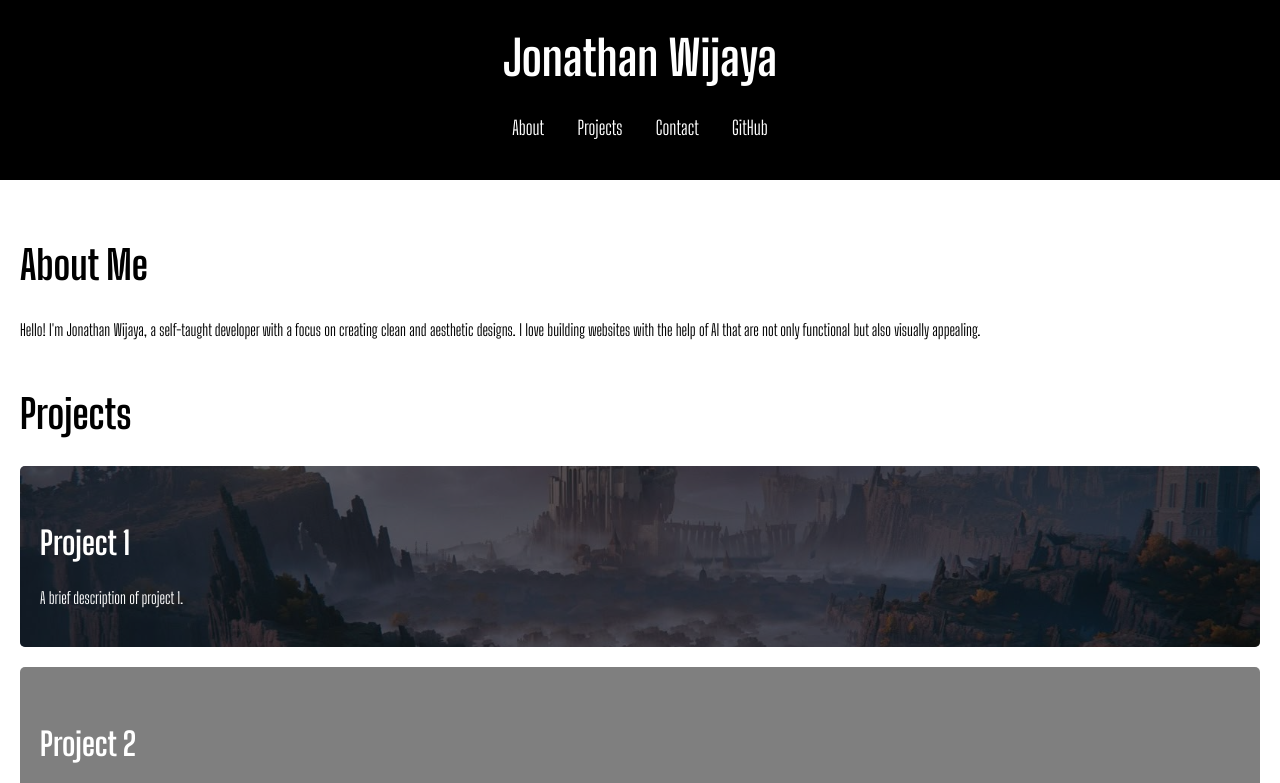
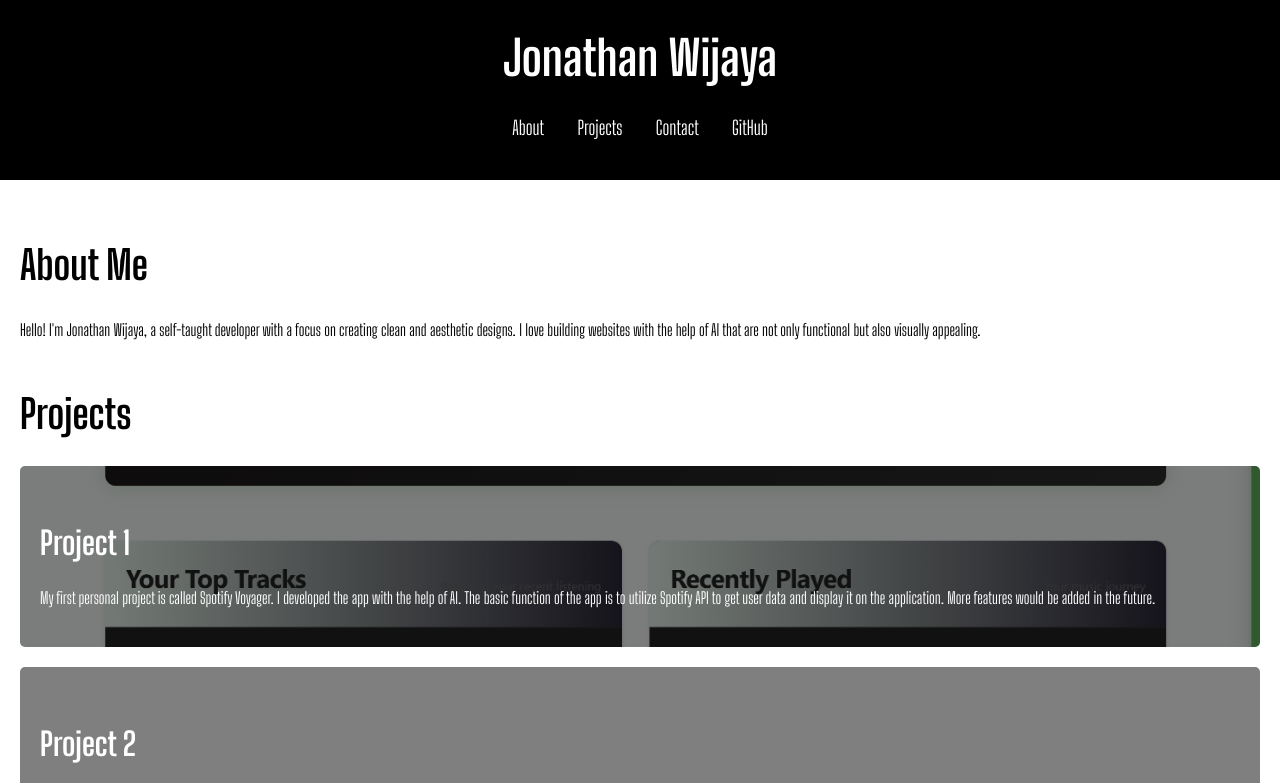
Before and after one commit to jonnwijaya/basic-portfolio, a plain HTML site: page index.html in a window 1280 px wide. Shown: the top 783 px of the page. Drawn offline with Linux system fonts and the light colour scheme.

Commit message:
added first project

```diff
--- a/index.html
+++ b/index.html
@@ -26,10 +26,10 @@
         </section>
         <section id="projects">
             <h2>Projects</h2>
-            <a href="https://github.com/your-github-username/project1" target="_blank" class="project-link">
-                <div class="project" style="background-image: url('er-wallpaper.jpeg');">
+            <a href="https://spotify-voyager.vercel.app/" target="_blank" class="project-link">
+                <div class="project" style="background-image: url('spotifyvoyager.png');">
                     <h3>Project 1</h3>
-                    <p>A brief description of project 1.</p>
+                    <p>My first personal project is called Spotify Voyager. I developed the app with the help of AI. The basic function of the app is to utilize Spotify API to get user data and display it on the application. More features would be added in the future.</p>
                 </div>
             </a>
             <a href="https://github.com/your-github-username/project2" target="_blank" class="project-link">
```
Also changed, not shown: er-wallpaper.jpeg (deleted), spotifyvoyager.png (added).
